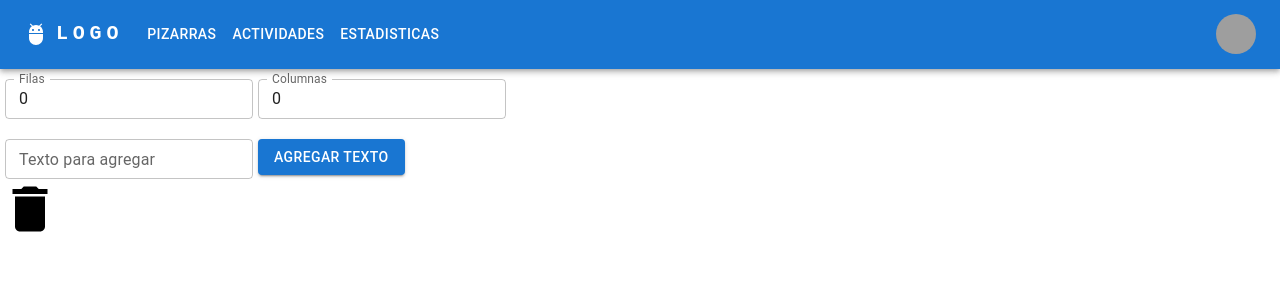
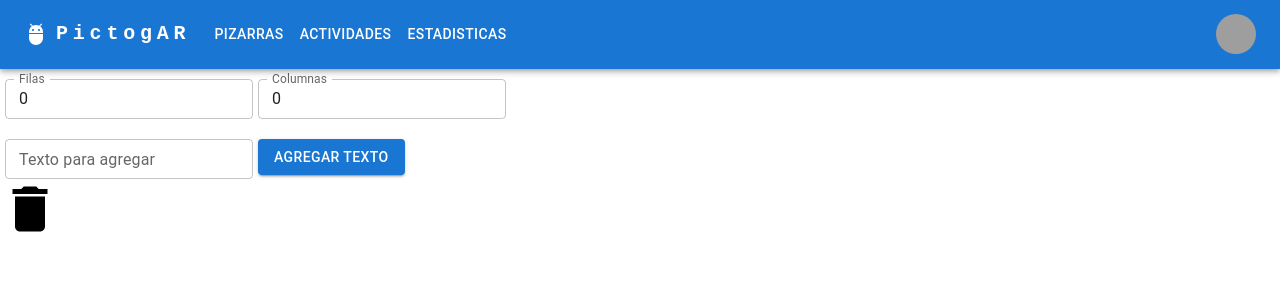
Before and after one commit to RHV044/pictogramas-web, a React (Create React App) app: page /pizarras in a window 1280 px wide. Shown: the top 300 px of the page. Built offline with nearby package versions, Linux system fonts and the light colour scheme; grey boxes are pictures that could not be loaded.

Commit message:
PictogAR

```diff
--- a/src/commons/appBar.tsx
+++ b/src/commons/appBar.tsx
@@ -62,7 +62,7 @@ const ResponsiveAppBar = () => {
               textDecoration: 'none',
             }}
           >
-            LOGO
+            PictogAR
           </Typography>
 
           <Box sx={{ flexGrow: 1, display: { xs: 'flex', md: 'none' } }}>
```
